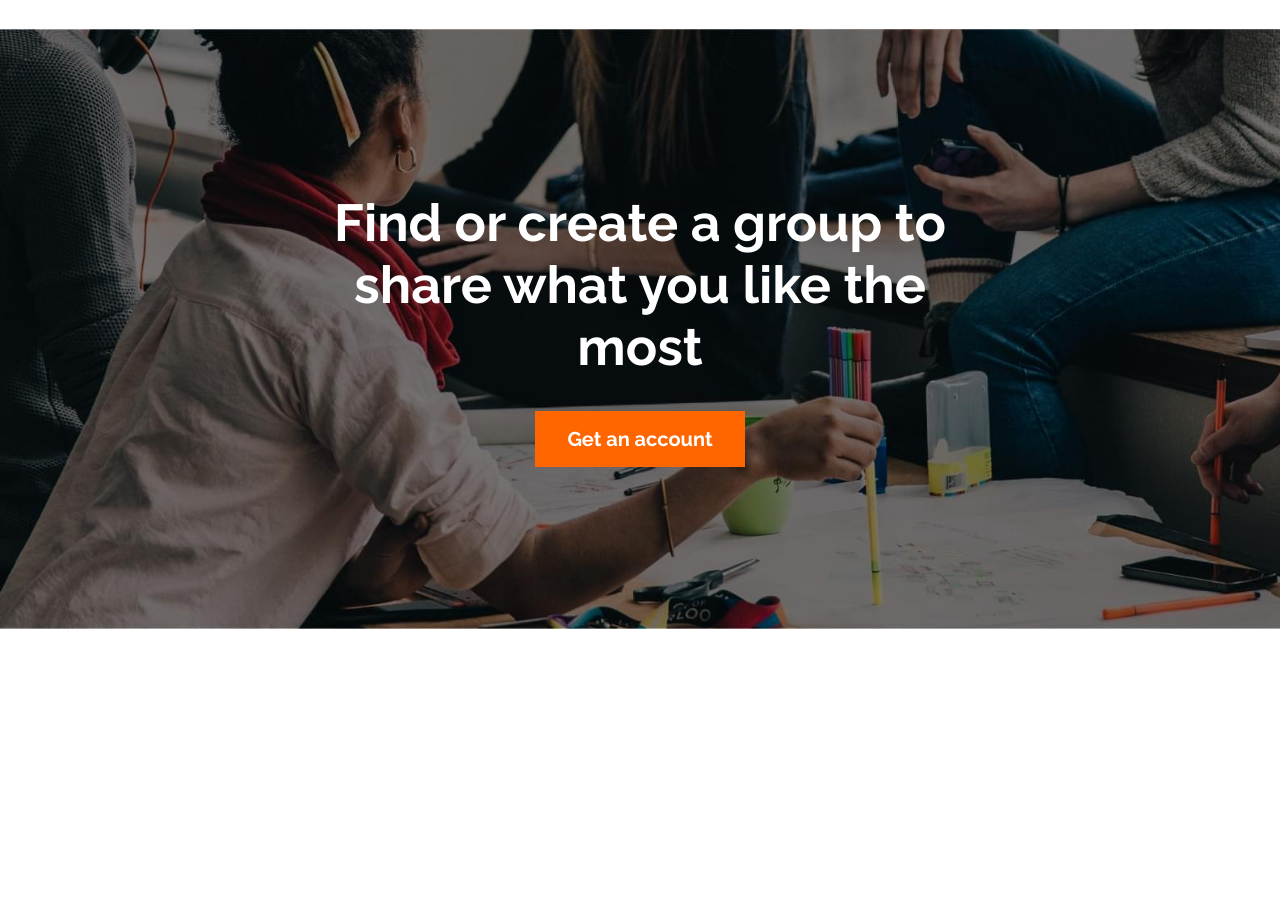
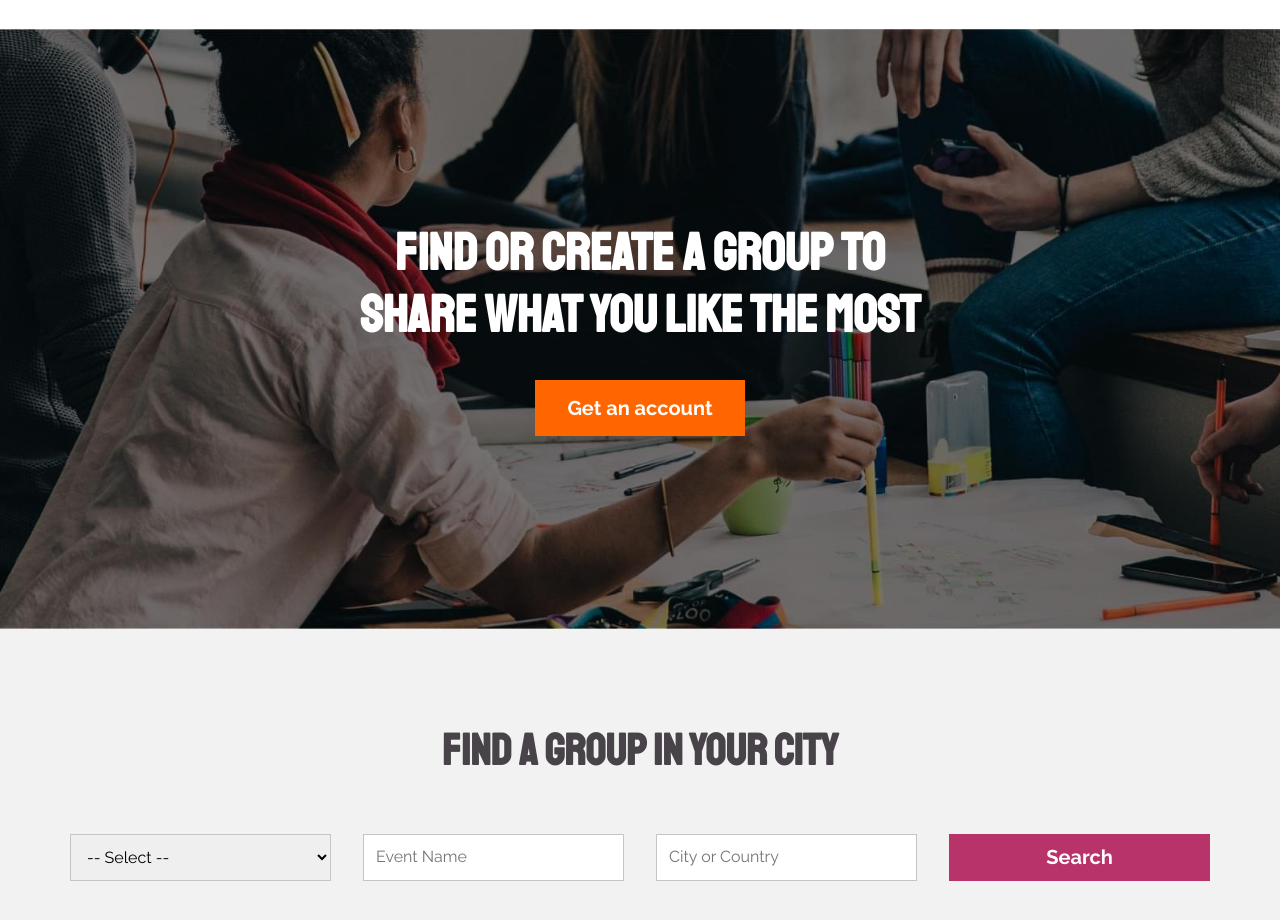
Before and after one commit to enriquesamudio99/eleven-meeti-clon, a website: page index.html in a window 1280 px wide. Shown: the part 102-1022 px from the top of the page. Before the commit the page ends 800 px from the top, so only its background shows below. Drawn offline with Linux system fonts and the light colour scheme.

Commit message:
Search Section done

```diff
--- a/index.html
+++ b/index.html
@@ -30,5 +30,25 @@
         <h1 class="hero__heading">Find or create a group to share what you like the most</h1>
         <a href="#" class="hero__link">Get an account</a>
     </section>
+
+    <section class="search section">
+        <h2 class="search__heading">Find a group in your city</h2>
+
+        <div class="container">
+            <form class="form">
+                <select class="form__field">
+                    <option value="" selected disabled>-- Select --</option>
+                    <option>Programming</option>
+                    <option>Design</option>
+                    <option>UX/UI</option>
+                    <option>Business</option>
+                </select>
+
+                <input type="text" class="form__field" placeholder="Event Name">
+                <input type="text" class="form__field" placeholder="City or Country">
+                <input type="submit" class="form__submit" value="Search">
+            </form>
+        </div>
+    </section>
 </body>
 </html>
--- a/src/scss/base/_typography.scss
+++ b/src/scss/base/_typography.scss
@@ -5,6 +5,7 @@ h1, h2, h3 {
     font-weight: 700;
     line-height: 1.2;
     margin: 0 0 1rem;
+    font-family: v.$secondaryFont;
 }
 
 h1 {
--- a/src/scss/ui/content/_hero.scss
+++ b/src/scss/ui/content/_hero.scss
@@ -14,8 +14,8 @@
     text-align: center;
 
     &__heading {
-        width: 90%;
-        max-width: 650px;
+        width: calc(100% - 2rem);
+        max-width: 600px;
         margin-bottom: 2rem;
     }
 
--- a/src/scss/ui/content/_index.scss
+++ b/src/scss/ui/content/_index.scss
@@ -1 +1,2 @@
 @forward "hero";
+@forward "search";
--- /dev/null
+++ b/src/scss/ui/content/_search.scss
@@ -0,0 +1,41 @@
+@use "base/variables" as v;
+@use "base/mixins" as m;
+
+.search {
+    background-color: v.$lightGray;
+
+    &__heading {
+        text-align: center;
+        color: v.$gray;
+        margin-bottom: v.$gutter;
+    }
+}
+
+.form {
+    display: flex;
+    flex-direction: column;
+    max-width: 450px;
+    margin: 0 auto;
+
+    @include m.lg {
+        @include m.grid(4,2rem);
+        max-width: initial;
+        margin: 0;
+    }
+
+    &__field {
+        padding: .75rem;
+        margin-bottom: 2rem;
+        border: 1px solid lighten($color: v.$gray, $amount: 50);
+        outline: none;
+
+        @include m.lg {
+            margin-bottom: 0;
+        }
+    }
+
+    &__submit {
+        @include m.btn(v.$primary, v.$white);
+        cursor: pointer;
+    }
+}
```
Also changed, not shown: build/css/app.css, src/scss/base/_variables.scss (line endings or trailing spaces), 1 other file.
